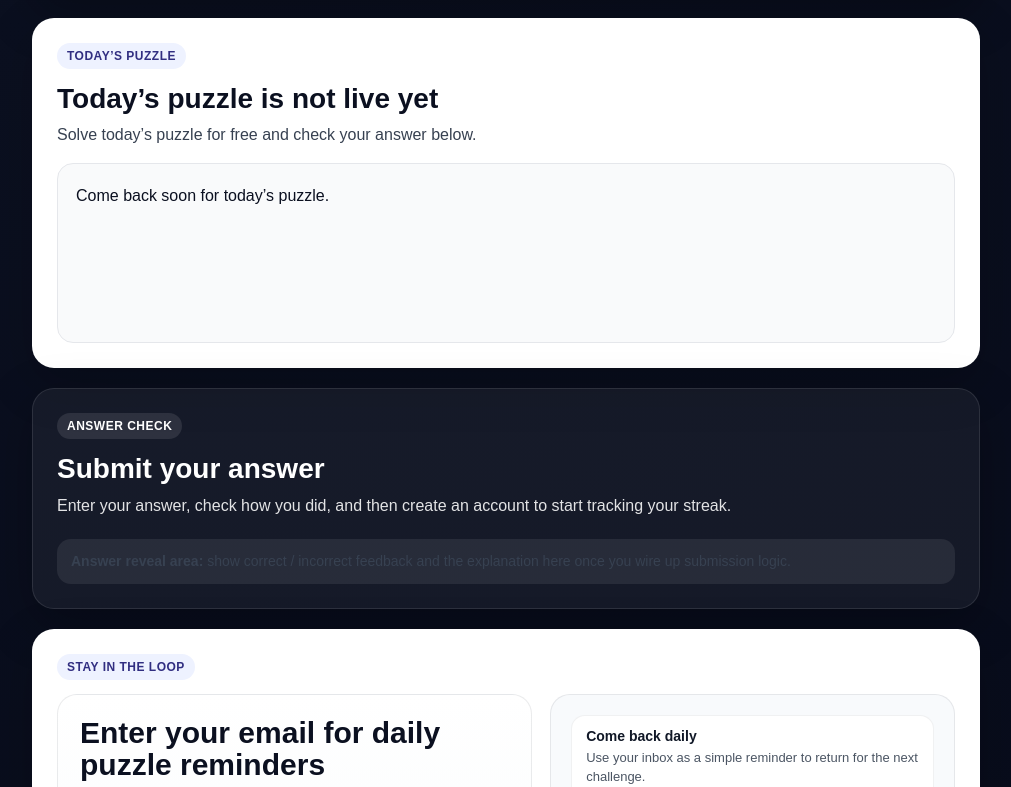
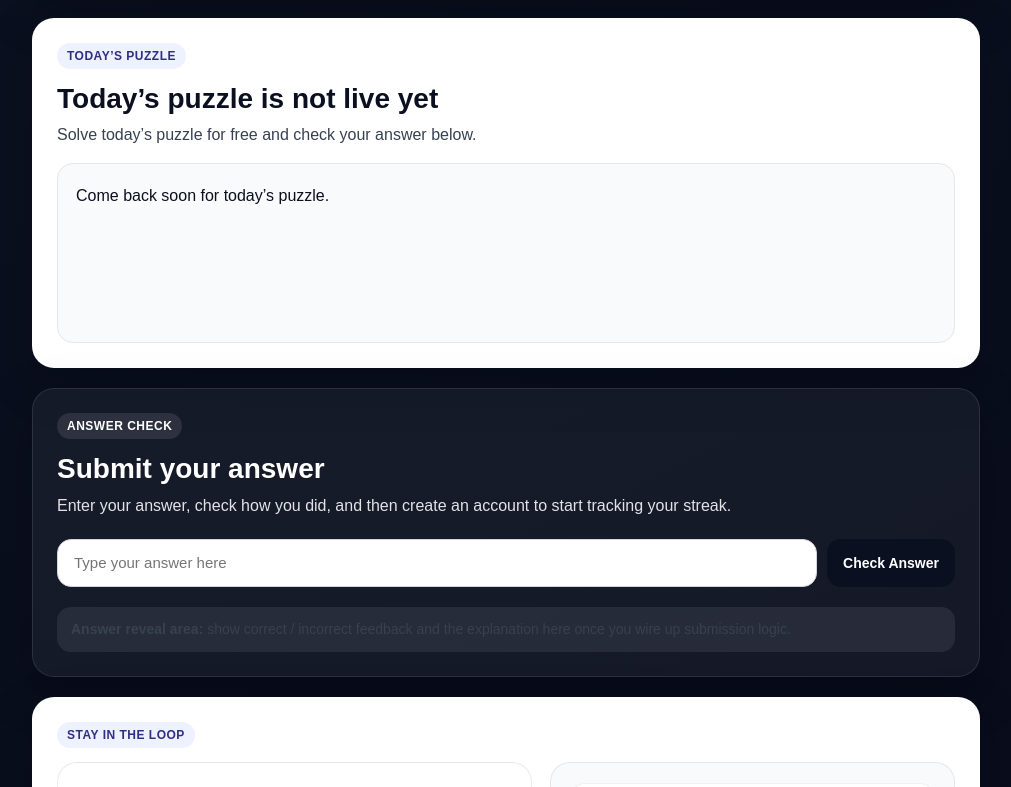
Before and after one commit to ryanc192/secretscanclub.com, a Next.js app: page /scan in a window 1280 px wide. Shown: the part 1225-2012 px from the top of the page, without its empty margins (134-1145 px from the left). Built offline with nearby package versions, Linux system fonts and the light colour scheme; no server answers.

Commit message:
Update page.tsx

```diff
--- a/app/scan/page.tsx
+++ b/app/scan/page.tsx
@@ -134,7 +134,17 @@ export default function ScanPage() {
               your streak.
             </p>
 
-
+<form className="email-form" style={{ marginTop: 20 }}>
+  <input
+    type="text"
+    className="email-input"
+    placeholder="Type your answer here"
+    aria-label="Puzzle answer"
+  />
+  <button type="submit" className="btn-dark">
+    Check Answer
+  </button>
+</form>
 
             <div
               className="share-box"
```
